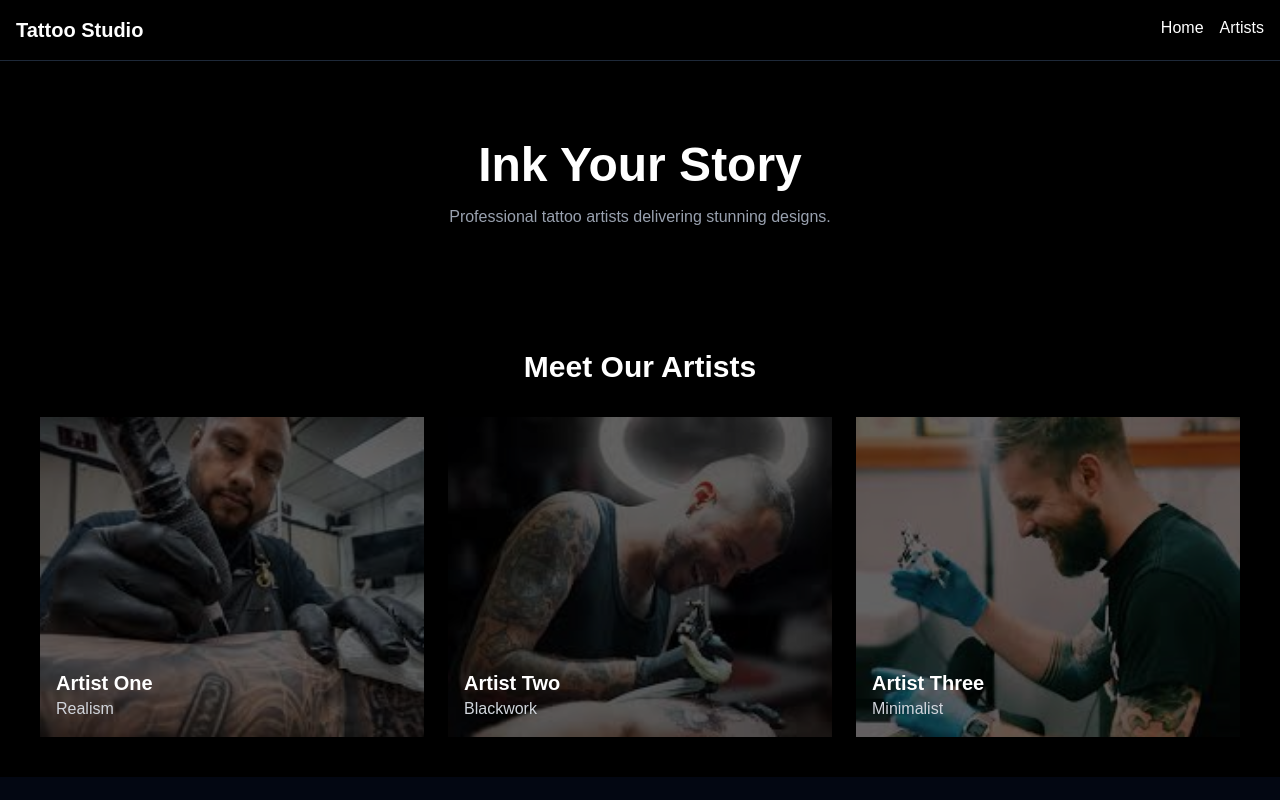
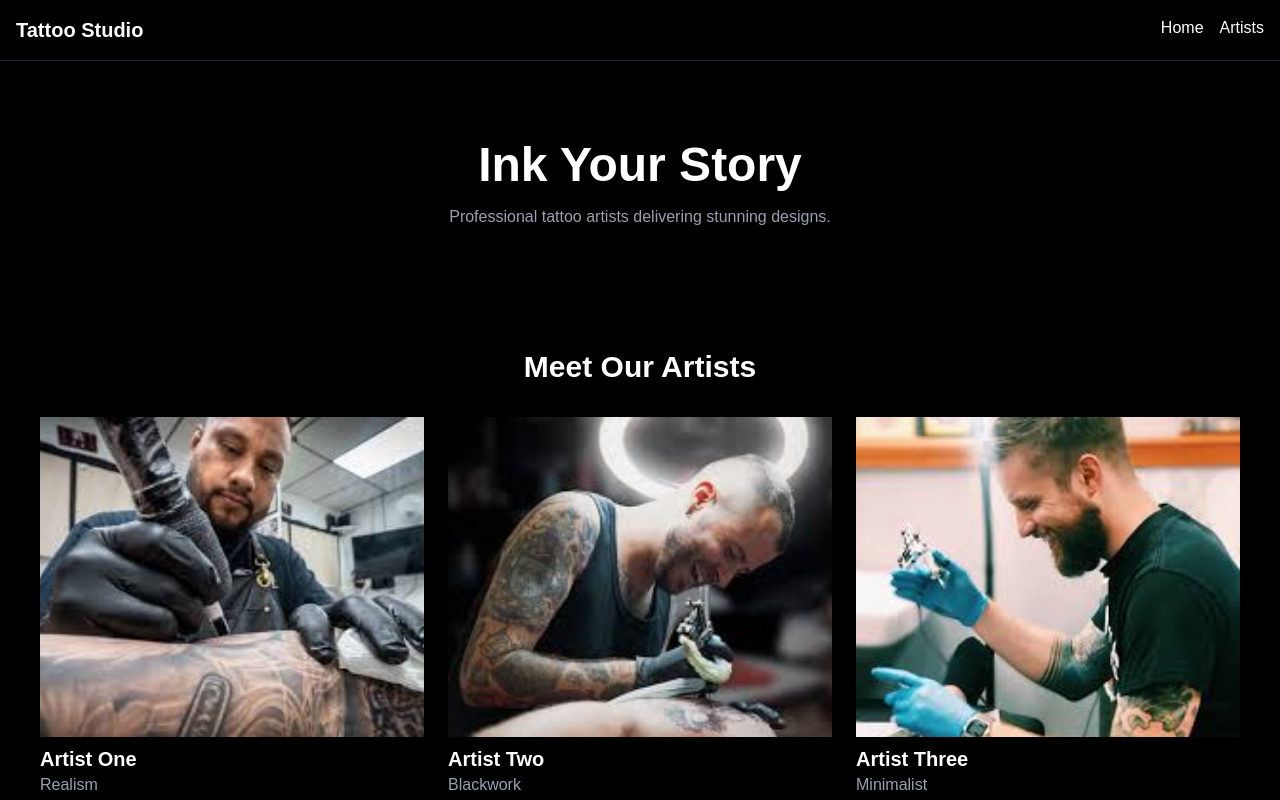
Before and after one commit to mcgreg-devlab/tattoo-site, a Next.js app: page / in a window 1280 px wide. Shown: the top 800 px of the page. Built offline with nearby package versions, Linux system fonts and the light colour scheme.

Commit message:
fix: remove use client from dynamic page

```diff
--- a/app/artists/[slug]/page.tsx
+++ b/app/artists/[slug]/page.tsx
@@ -3,78 +3,40 @@ const artists = {
     name: "Artist One",
     style: "Realism",
     bio: "Specializes in highly detailed black and grey realism tattoos.",
-    images: ["/tattoo1.jpg", "/tattoo2.jpg", "/tattoo3.jpg"],
+    images: ["/artist1.jpg"],
   },
   "artist-two": {
     name: "Artist Two",
     style: "Blackwork",
     bio: "Bold blackwork designs with strong contrast and meaning.",
-    images: ["/tattoo2.jpg", "/tattoo3.jpg", "/tattoo4.jpg"],
+    images: ["/artist2.jpg"],
   },
   "artist-three": {
     name: "Artist Three",
     style: "Minimalist",
     bio: "Clean and simple fine-line tattoos with precision.",
-    images: ["/tattoo1.jpg", "/tattoo3.jpg", "/tattoo4.jpg"],
+    images: ["/artist3.jpg"],
   },
 };
 
-export default async function Page({
-  params,
-}: {
-  params: Promise<{ slug: string }>;
-}) {
-  const { slug } = await params;
-  const artist = artists[slug as keyof typeof artists];
+export default function Page({ params }: { params: { slug: string } }) {
+  const artist = artists[params.slug as keyof typeof artists];
 
   if (!artist) {
     return <div className="p-10 text-white">Artist not found</div>;
   }
 
   return (
-    <div className="bg-black text-white min-h-screen">
+    <div className="bg-black text-white min-h-screen p-10">
+      <h1 className="text-4xl font-bold mb-4">{artist.name}</h1>
+      <p className="text-gray-400 mb-6">{artist.style}</p>
+      <p className="mb-8">{artist.bio}</p>
 
-      {/* HEADER */}
-      <section className="p-10 border-b border-gray-800">
-        <h1 className="text-5xl font-bold">{artist.name}</h1>
-        <p className="mt-2 text-gray-400">{artist.style}</p>
-      </section>
-
-      {/* BIO */}
-      <section className="p-10 max-w-3xl">
-        <h2 className="text-2xl font-semibold mb-4">About</h2>
-        <p className="text-gray-300">{artist.bio}</p>
-      </section>
-
-      {/* GALLERY */}
-      <section className="p-10">
-        <h2 className="text-2xl font-semibold mb-6">Portfolio</h2>
-
-        <div className="grid md:grid-cols-3 gap-4">
-          {artist.images.map((img, index) => (
-            <img
-              key={index}
-              src={img}
-              className="w-full h-72 object-cover hover:scale-105 transition"
-            />
-          ))}
-        </div>
-      </section>
-
-      {/* CTA */}
-      <section className="p-10 text-center">
-        <h2 className="text-3xl font-bold">
-          Book with {artist.name}
-        </h2>
-
-        <a
-          href="/contact"
-          className="inline-block mt-6 bg-white text-black px-8 py-3 font-semibold"
-        >
-          Book Now
-        </a>
-      </section>
-
+      <div className="grid md:grid-cols-3 gap-4">
+        {artist.images.map((img, i) => (
+          <img key={i} src={img} className="w-full h-60 object-cover" />
+        ))}
+      </div>
     </div>
   );
 }
--- a/app/components/ArtistCard.tsx
+++ b/app/components/ArtistCard.tsx
@@ -6,23 +6,22 @@ type Props = {
   name: string;
   style: string;
   image: string;
+  slug: string;
 };
 
-export default function ArtistCard({ name, style, image }: Props) {
-  const slug = name.toLowerCase().replace(/\s+/g, "-");
-
+export default function ArtistCard({ name, style, image, slug }: Props) {
   return (
     <Link href={`/artists/${slug}`}>
-      <div className="relative overflow-hidden cursor-pointer group">
+      <div className="cursor-pointer">
         <img
           src={image}
           alt={name}
-          className="w-full h-80 object-cover transition duration-300 group-hover:scale-105"
+          className="w-full h-80 object-cover"
         />
 
-        <div className="absolute inset-0 bg-black/60 flex flex-col justify-end p-4">
+        <div className="mt-2">
           <h3 className="text-xl font-bold">{name}</h3>
-          <p className="text-gray-300">{style}</p>
+          <p className="text-gray-400">{style}</p>
         </div>
       </div>
     </Link>
--- a/app/components/Hero.tsx
+++ b/app/components/Hero.tsx
@@ -4,6 +4,7 @@ export default function Hero() {
       <h1 className="text-5xl font-bold mb-4">
         Ink Your Story
       </h1>
+
       <p className="text-gray-400">
         Professional tattoo artists delivering stunning designs.
       </p>
--- a/app/page.tsx
+++ b/app/page.tsx
@@ -20,16 +20,19 @@ export default function Home() {
     name="Artist One"
     style="Realism"
     image="/artist1.jpg"
+    slug="artist-one"
   />
   <ArtistCard
     name="Artist Two"
     style="Blackwork"
     image="/artist2.jpg"
+    slug="artist-two"
   />
   <ArtistCard
     name="Artist Three"
     style="Minimalist"
     image="/artist3.jpg"
+    slug="artist-three"
   />
 </div>
       </section>
```
Lines whose indentation alone changed are shown as unchanged.
